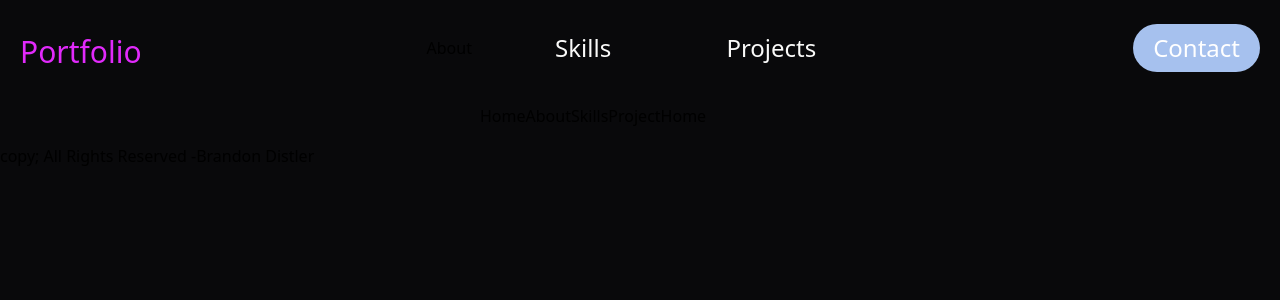
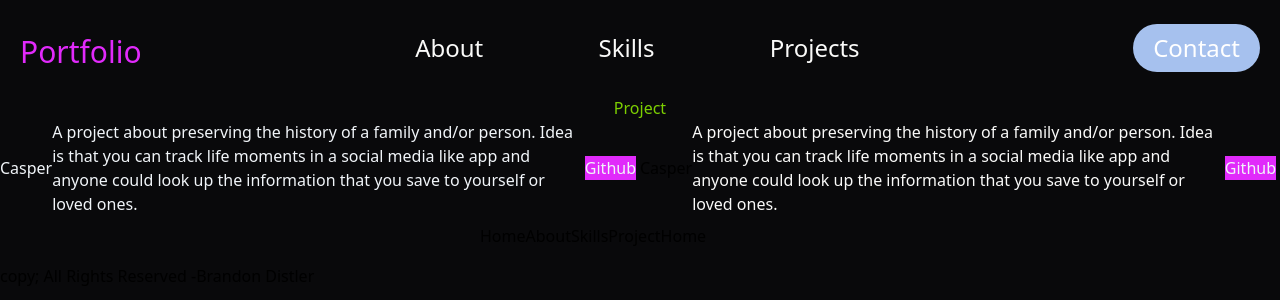
Before and after one commit to bdistler83/insight, a Django app: template templates/projects.html in a window 1280 px wide. Shown: the top 300 px of the page. Run offline with Django 5.2, Linux system fonts and the light colour scheme; the template is opened without the code that fills it, so the values that code supplies are empty.

Commit message:
updated urls, templates, and views.

```diff
--- a/Base/urls.py
+++ b/Base/urls.py
@@ -15,11 +15,14 @@
     2. Add a URL to urlpatterns:  path('blog/', include('blog.urls'))
 """
 from django.contrib import admin
-from portfolio.views import landing_page, about_page
-from django.urls import path, include
+from portfolio.views import landing_page
+from django.urls import path
+from portfolio import views
 
 urlpatterns = [
     path('admin/', admin.site.urls),
-    path('', landing_page),
-    path('about/', about_page),
+    path('', views.landing_page, name='home'),
+    path('about/', views.about_page, name='about'),
+    path('skills/', views.skills_page, name='skills'),
+    path('projects/', views.projects_page, name='projects'),
 ]
--- a/portfolio/url.py
+++ b/portfolio/urls.py
@@ -1,5 +1,6 @@
 from django.urls import path
 from .import views
+
 
 urlpatterns = [
   path('', views.contact),
--- a/static/src/dist/styles.css
+++ b/static/src/dist/styles.css
@@ -1726,6 +1726,9 @@
   .text-gray-700 {
     color: var(--color-gray-700);
   }
+  .text-lime-500 {
+    color: var(--color-lime-500);
+  }
   .text-red-500 {
     color: var(--color-red-500);
   }
--- a/templates/about.html
+++ b/templates/about.html
@@ -1,6 +1,7 @@
 {% extends 'base.html' %}
 {% load static %}
 
+{% block body %}
 {% block content %}
 <!-- About section -->
     <section class="text-center">
@@ -20,3 +21,4 @@
         </div>
     </section>
 {% endblock %}
+{% endblock %}
--- a/templates/contact.html
+++ b/templates/contact.html
@@ -5,9 +5,11 @@
     Home
 {% endblock %}
 
+{% block body %}
+{% block content %}
 <!-- Contact section -->
 <section id="contact" class="m-b-1">
-    <h1 class="t-center my-2 t-white f-2">Contact Me</h1>
+    <h1 class="text-center text-lime-500"> Contact Me</h1>
     <div class="contact-container flex s-round items-center">
     <div class="form" id="contactform">
         <form method="POST">
@@ -32,3 +34,5 @@
     </div>
     </div>
     </section>
+    {% endblock %}
+    {% endblock %}
--- a/templates/navbar.html
+++ b/templates/navbar.html
@@ -2,20 +2,20 @@
 
 <nav class="flex items-center justify-between px-5 py-4 bg-zinc-950 h-24">
     <div class="float-left text-left text-white mt-2">
-        <a href="#portfolio" class="text-3xl text-fuchsia-500"> Portfolio <i></i>
+        <a href="{% url 'home'%}" class="text-3xl text-fuchsia-500"> Portfolio <i></i>
         </a>
     </div>
     <ul class="flex items-center gap-[4vw] bg-green">
         <li>
-            <a class="nav-link"href="{% url 'about.html' %}" class="text-2xl text-stone-50 hover:text-lime-500 m-8"> About <i></i>
+            <a href="{% url 'about' %}" class="text-2xl text-stone-50 hover:text-lime-500 m-8"> About <i></i>
             </a>
         </li>
         <li>
-            <a href="#skills" class="text-2xl text-stone-50 hover:text-lime-500  m-8"> Skills <i></i>
+            <a href="{% url 'skills' %}" class="text-2xl text-stone-50 hover:text-lime-500  m-8"> Skills <i></i>
             </a>
         </li>
         <li>
-            <a href="#projects" class="text-2xl text-stone-50 hover:text-lime-500 m-8"> Projects <i></i>
+            <a href="{% url 'projects' %}" class="text-2xl text-stone-50 hover:text-lime-500 m-8"> Projects <i></i>
             </a>
         </li>
     </ul>
--- a/templates/projects.html
+++ b/templates/projects.html
@@ -5,27 +5,32 @@
     Projects
 {% endblock %}
 
+{% block body %}
+{% block content %}
 
 <!-- Projects section -->
-<section id="project">
-    <h1 class="t-center my-2 t-white f-2">Project</h1>
+<section>
+    <h1 class="text-center text-lime-500">Project</h1>
     <div class="project-container flex s-center">
     <div class="project-item flex f-col s-center items-center">
-        <h1 class="t-white popinss">Casper</h1>
-        <p class="t-white popinss">A project about preserving the history of a family and/or person. Idea is that you can track life moments in a social media like app and anyone could look up the information that you save to yourself or loved ones.
+        <h1 class="text-slate-100">Casper</h1>
+        <p class="text-slate-100">A project about preserving the history of a family and/or person. Idea is that you can track life moments in a social media like app and anyone could look up the information that you save to yourself or loved ones.
         </p>
         <div class="button flex s-round">
-            <a href="" target="_blank" class="btn mx-1 m-top">Github</a>
+            <a href="" target="_blank" class="btn mx-1 m-top bg-fuchsia-500 text-slate-100">Github</a>
         </div>
     </div>
 
     <div class="project-item flex f-col s-center items-center">
         <h1 class="t-white popinss">Casper</h1>
-        <p class="t-white popinss">A project about preserving the history of a family and/or person. Idea is that you can track life moments in a social media like app and anyone could look up the information that you save to yourself or loved ones.
+        <p class="text-stone-50">A project about preserving the history of a family and/or person. Idea is that you can track life moments in a social media like app and anyone could look up the information that you save to yourself or loved ones.
         </p>
         <div class="button flex s-round">
-            <a href="" target="_blank" class="btn mx-1 m-top">Github</a>
+            <a href="" target="_blank" class="btn mx-1 m-top bg-fuchsia-500 text-slate-100">Github</a>
         </div>
     </div>
     </div>
     </section>
+
+    {% endblock %}
+    {% endblock %}
```
Also changed, not shown: portfolio/views.py (+5 -2 lines), templates/skills.html (+9 -4 lines).
